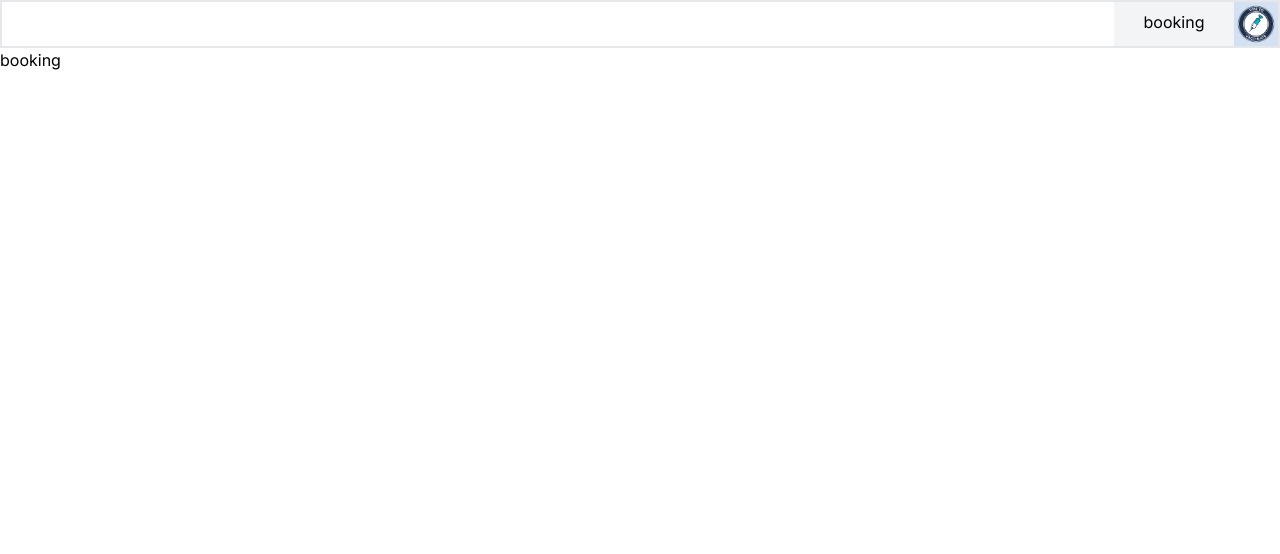
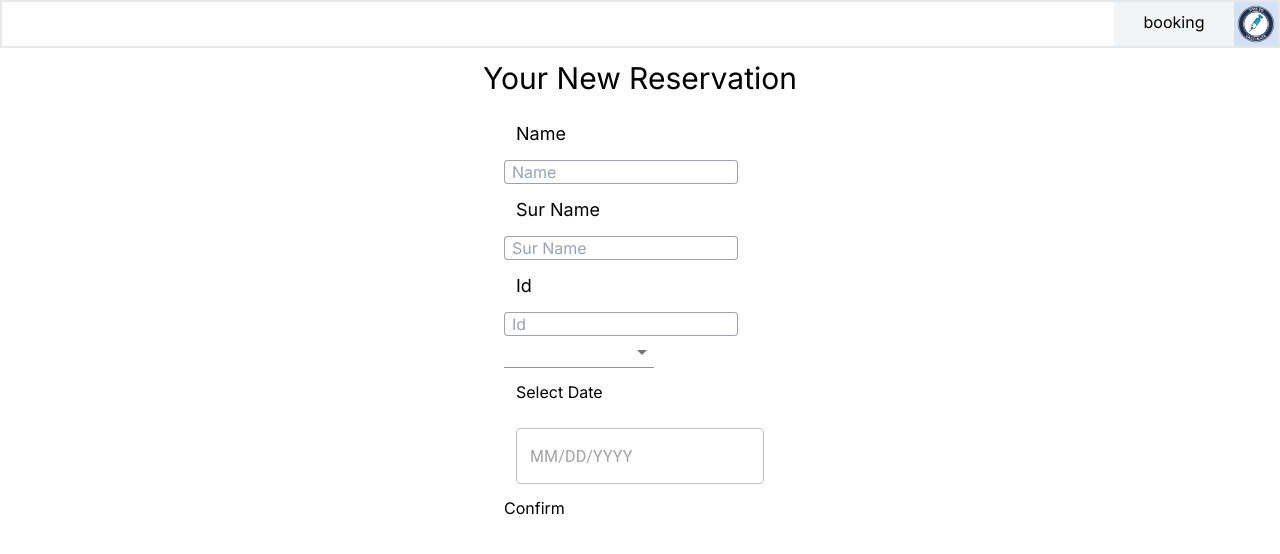
Before and after one commit to WinSukon/SW_DEV_Webapp, a Next.js app: page /booking in a window 1280 px wide. Shown: the top 554 px of the page. Built offline with nearby package versions, Linux system fonts and the light colour scheme.

Commit message:
assignmen 5 : added some form with myown text field

```diff
--- a/package.json
+++ b/package.json
@@ -9,9 +9,14 @@
     "lint": "next lint"
   },
   "dependencies": {
+    "@emotion/react": "^11.11.1",
+    "@emotion/styled": "^11.11.0",
+    "@mui/material": "^5.14.8",
+    "@mui/x-date-pickers": "^6.12.1",
     "@types/node": "20.5.1",
     "@types/react": "18.2.20",
     "@types/react-dom": "18.2.7",
+    "dayjs": "^1.11.9",
     "next": "13.4.19",
     "react": "18.2.0",
     "react-dom": "18.2.0",
--- a/src/app/booking/page.tsx
+++ b/src/app/booking/page.tsx
@@ -1,8 +1,11 @@
+import Form from '@/components/Form'
+
 export default function booking() {
     return (
         <main>
-            <div>
-                booking
+            <div className='flex flex-col items-center '>
+                <div className='text-3xl p-3'>Your New Reservation </div>
+                <Form></Form>
             </div>
         </main>
      );
--- /dev/null
+++ b/src/components/Form.tsx
@@ -0,0 +1,40 @@
+'use client'
+
+import { Select , MenuItem ,TextField } from "@mui/material";
+import { DatePicker } from "@mui/x-date-pickers";
+import { LocalizationProvider } from "@mui/x-date-pickers/LocalizationProvider";
+import { AdapterDayjs } from "@mui/x-date-pickers/AdapterDayjs";
+import MyText from "./MyText";
+
+const Form = () => {
+    return (
+        <form >
+            <MyText title="Name"></MyText>
+            <MyText title="Sur Name"></MyText>
+            <MyText title="Id"></MyText>
+            <div>
+                <Select variant="standard" label="choose hospital" className="w-[150px]">
+                    <MenuItem>Chulalongkorn Hospital</MenuItem>
+                    <MenuItem>Rajavithi Hospital</MenuItem>
+                    <MenuItem>Thammasat University Hospital</MenuItem>
+
+                </Select>
+            </div>
+
+            <div className="p-3">Select Date</div>
+            <div className="p-3">
+
+                <LocalizationProvider dateAdapter={AdapterDayjs}>
+                    <DatePicker></DatePicker>
+                </LocalizationProvider>
+            </div>
+
+            <div>
+                <button>Confirm</button>
+            </div>
+
+        </form>
+    );
+}
+
+export default Form;
--- /dev/null
+++ b/src/components/MyText.tsx
@@ -0,0 +1,10 @@
+const MyText = ({title}:{title:string}) => {
+    return (
+        <div className="">
+            <div className="p-3 text-lg">{title}</div>
+            <input type="text" placeholder={title} className="rounded ring-1 ring-inset ring-gray-400 text-md leading-6 indent-2 placeholder:text-gray-400"></input>
+        </div>
+    );
+}
+
+export default MyText;
```
Also changed, not shown: 1 other file (tests, documents, lock files or other folders).
